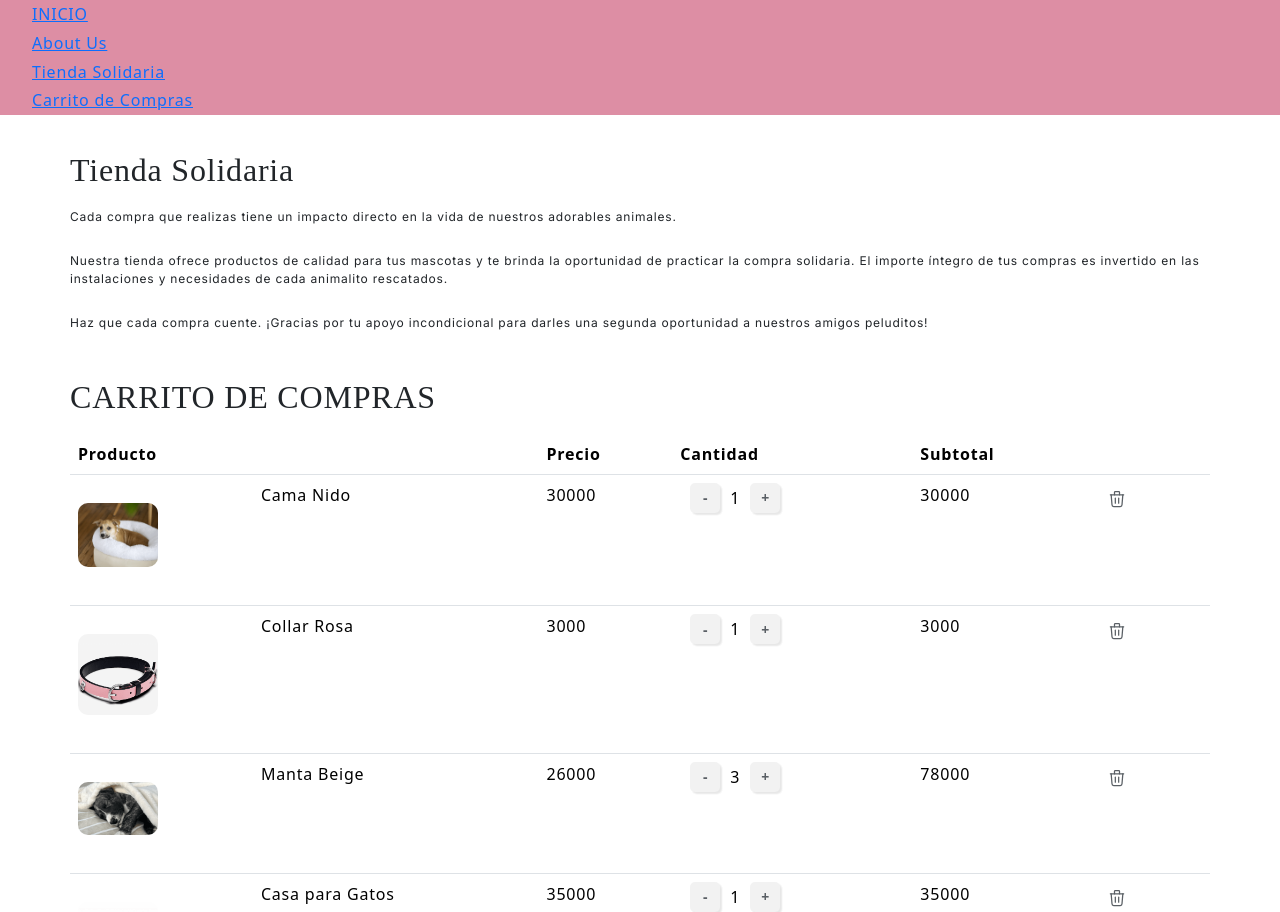
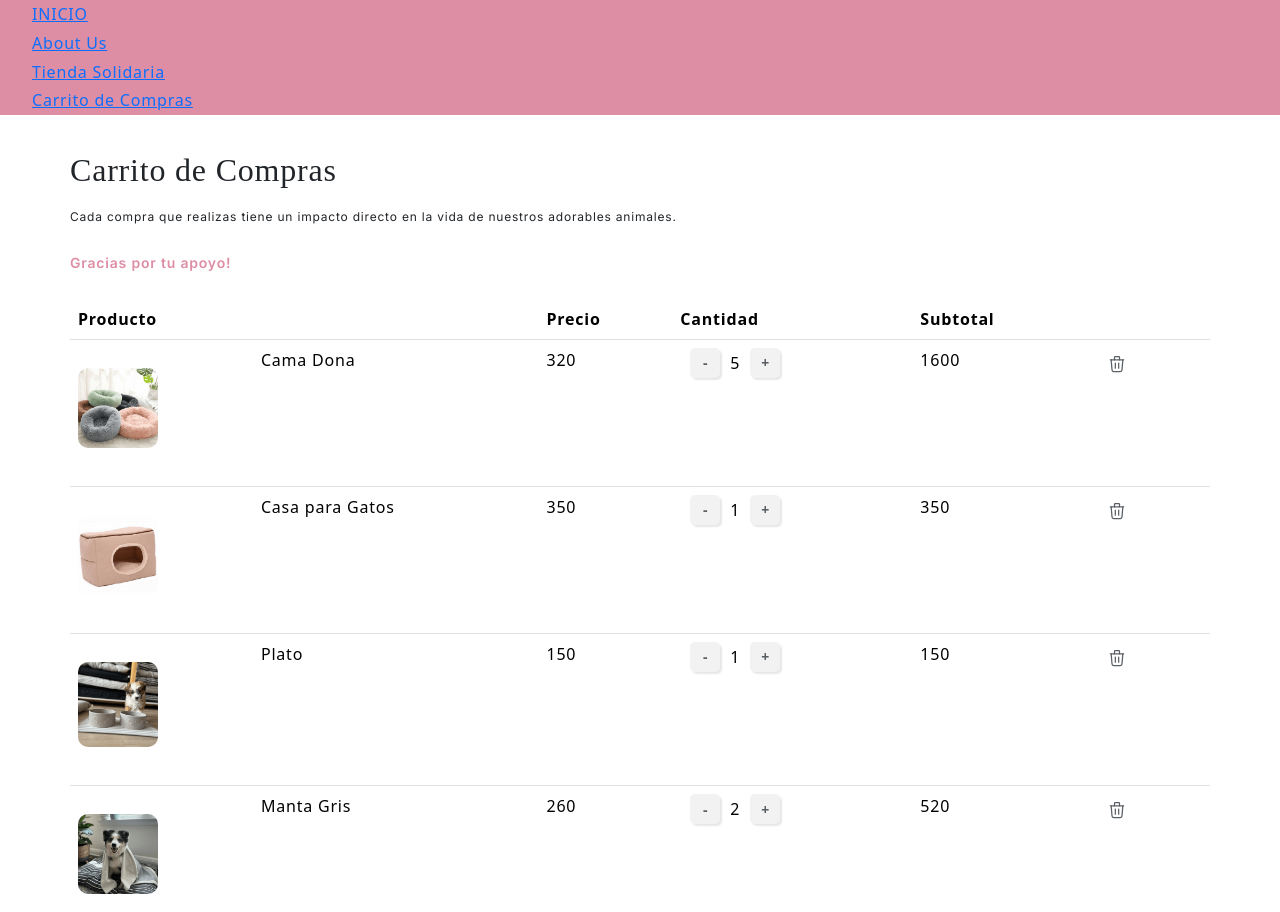
Before and after one commit to MikaVignoni/React_TP, a Next.js app: page /cart in a window 1280 px wide. Shown: the top 912 px of the page. Built offline with nearby package versions, Linux system fonts and the light colour scheme; data requests are answered from the project's data file; a web font is replaced by a local one.

Commit message:
ShoppingCart funcionalidad

```diff
--- a/src/assets/db.json
+++ b/src/assets/db.json
@@ -8,7 +8,7 @@
       ],
       "name": "Cama Nido",
       "description": "Rellena de vellón siliconado. \nApto lavarropas.\nTamaño: 50cm x 25cm",
-      "price": 30000
+      "price": 300
     },
     {
       "id": "1",
@@ -18,7 +18,7 @@
       ],
       "name": "Collar Rosa",
       "description": "Tamaño Mediano\nOpcion: Placa personalizada\n30-45cm x 2,5cm ancho.",
-      "price": 3000
+      "price": 30
     },
     {
       "id": "2",
@@ -28,7 +28,7 @@
       ],
       "name": "Manta Beige",
       "description": "Corderito sintético y gabardina.\nApto lavarropas.\n100cm x 80cm ",
-      "price": 26000
+      "price": 260
     },
     {
       "id": "3",
@@ -38,7 +38,7 @@
       ],
       "name": "Manta Gris",
       "description": "Corderito sintético y gabardina.\nApto lavarropas.\n100cm x 80cm",
-      "price": 26000
+      "price": 260
     },
     {
       "id": "6",
@@ -48,7 +48,7 @@
       ],
       "name": "Plato",
       "description": "Platos cerámicos con relieve.\nCada plato se vende por separado\nFáciles de limpiar.",
-      "price": 15000
+      "price": 150
     },
     {
       "id": "7",
@@ -58,7 +58,7 @@
       ],
       "name": "Cama Dona",
       "description": "Corderito sintético y gabardina. \nApto lavarropas.\nTamaño: 90cm x 35cm",
-      "price": 32000
+      "price": 320
     },
     {
       "id": "8",
@@ -68,42 +68,20 @@
       ],
       "name": "Casa para Gatos",
       "description": "Refugio suave para tu gato.\nExterior de gabardina.\nFondo antideslizante.",
-      "price": 35000
+      "price": 350
     }
   ],
   "cart": [
     {
-      "id": "0",
+      "id": "7",
       "img": [
-        "/img/Shopping/Cama_Nido_1.png",
-        "/img/Shopping/Cama_Nido_2.png"
+        "/img/Shopping/Cama_Dona_1.png",
+        "/img/Shopping/Cama_Dona_2.png"
       ],
-      "name": "Cama Nido",
-      "description": "Rellena de vellón siliconado. \nApto lavarropas.\nTamaño: 50cm x 25cm",
-      "price": 30000,
-      "qty": 1
-    },
-    {
-      "id": "1",
-      "img": [
-        "/img/Shopping/Collar_Rosa_1.png",
-        "/img/Shopping/Collar_Rosa_2.png"
-      ],
-      "name": "Collar Rosa",
-      "description": "Tamaño Mediano\nOpcion: Placa personalizada\n30-45cm x 2,5cm ancho.",
-      "price": 3000,
-      "qty": 1
-    },
-    {
-      "id": "2",
-      "img": [
-        "/img/Shopping/Manta_Beige_1.png",
-        "/img/Shopping/Manta_Beige_2.png"
-      ],
-      "name": "Manta Beige",
-      "description": "Corderito sintético y gabardina.\nApto lavarropas.\n100cm x 80cm ",
-      "price": 26000,
-      "qty": 3
+      "name": "Cama Dona",
+      "description": "Corderito sintético y gabardina. \nApto lavarropas.\nTamaño: 90cm x 35cm",
+      "price": 320,
+      "qty": 5
     },
     {
       "id": "8",
@@ -113,18 +91,7 @@
       ],
       "name": "Casa para Gatos",
       "description": "Refugio suave para tu gato.\nExterior de gabardina.\nFondo antideslizante.",
-      "price": 35000,
-      "qty": 1
-    },
-    {
-      "id": "7",
-      "img": [
-        "/img/Shopping/Cama_Dona_1.png",
-        "/img/Shopping/Cama_Dona_2.png"
-      ],
-      "name": "Cama Dona",
-      "description": "Corderito sintético y gabardina. \nApto lavarropas.\nTamaño: 90cm x 35cm",
-      "price": 32000,
+      "price": 350,
       "qty": 1
     },
     {
@@ -135,7 +102,7 @@
       ],
       "name": "Plato",
       "description": "Platos cerámicos con relieve.\nCada plato se vende por separado\nFáciles de limpiar.",
-      "price": 15000,
+      "price": 150,
       "qty": 1
     },
     {
@@ -146,8 +113,8 @@
       ],
       "name": "Manta Gris",
       "description": "Corderito sintético y gabardina.\nApto lavarropas.\n100cm x 80cm",
-      "price": 26000,
-      "qty": 1
+      "price": 260,
+      "qty": 2
     }
   ]
 }
--- a/src/components/CartItem.js
+++ b/src/components/CartItem.js
@@ -5,95 +5,49 @@ function CartItem(props) {
   const {item,DELETE_ITEM_IN_CART, ADD_ITEM_TO_CART, DELETE_ONE_ITEM_IN_CART} = props;
 
 
-    const handleAddOne = () => {
-      const isConfirmed = window.confirm(
-        product.collected
-          ? `You already have this card.
-          Do you want to buy it again?`
-          : `Do you want to buy this card?`
-      );
-
-      if (isConfirmed) { ADD_ITEM_TO_CART(product.id); }
-    };
+  const handleAddOne = () => ADD_ITEM_TO_CART(item.id);
 
   const handleDeleteOne = () => {
-      const isConfirmed = window.confirm(
-        product.collected
-          ? `You already have this card.
-          Do you want to buy it again?`
-          : `Do you want to buy this card?`
-      );
-
-      if (isConfirmed) { ADD_ITEM_TO_CART(product.id); }
+    if (parseInt(item.qty, 10) > 1) {
+      DELETE_ONE_ITEM_IN_CART(item.id);
+    } else {
+      const isConfirmed = window.confirm("Quieres eliminar el item del carrito?");
+      if (isConfirmed) { DELETE_ITEM_IN_CART(item.id); }
+    }
   };
 
   const handleDeleteAll = () => {
-      const isConfirmed = window.confirm(
-        product.collected
-          ? `You already have this card.
-          Do you want to buy it again?`
-          : `Do you want to buy this card?`
-      );
-
-      if (isConfirmed) { ADD_ITEM_TO_CART(product.id); }
+    const isConfirmed = window.confirm(  `Quieres eliminar el item del carrito?` );
+    if (isConfirmed) { DELETE_ITEM_IN_CART(item.id); }
   };
 
 
 
-    return (
-      <>
+  return ( <>
     <tr>
       <th scope="row">
         <img src={item.img[0]} alt={item.name} />
       </th>
+
       <td>{item.name}</td>
+
       <td>{item.price}</td>
+
       <td>
         <button onClick={handleDeleteOne}>-</button>
         {item.qty}
         <button onClick={handleAddOne}>+</button>
       </td>
+
       <td> {parseInt(item.price, 10)*parseInt(item.qty, 10)}</td>
+
       <td>
         <button onClick={handleDeleteAll} className="TrashIcon"><Trash/> </button>
       </td>
+
     </tr>
 
-
-
     <style jsx>{`
-            /* * * * * * *   CUSTOM PROPERTIES   * * * * * * */
-            .TrashIcon{
-              width: 45px;
-              height: 45px;
-              align-items: center;
-              justify-content: center;
-              transition: 0.1s box-shadow ease-in-out;
-              cursor: pointer;
-              font-weight: 600;
-
-              box-shadow: none;
-              border: none;
-
-              color: var(--colorTexto);
-              font-size: 14px;
-              width: 30px;
-              height: 30px;
-              margin: 0px 10px;
-              background: none;
-            }
-
-            .TrashIcon:active{
-              box-shadow: none;
-              opacity: 1;
-              font-size: 10px;
-              color: var(--colorTexto);
-            }
-
-            .TrashIcon:hover {
-              color: var(--colorPrincipal);
-            }
-
       figure {
         width: 250px;
         height: 440px;
@@ -124,7 +78,6 @@ function CartItem(props) {
         font-weight: 900;
         margin-bottom: 30px;
       }
-
 
       button{
         align-items: center;
@@ -158,6 +111,36 @@ function CartItem(props) {
         opacity: 1;
         font-size: 10px;
       }
+
+      .TrashIcon{
+        width: 45px;
+        height: 45px;
+        align-items: center;
+        justify-content: center;
+        transition: 0.1s box-shadow ease-in-out;
+        cursor: pointer;
+        font-weight: 600;
+
+        box-shadow: none;
+        border: none;
+
+        color: var(--colorTexto);
+        font-size: 14px;
+        width: 30px;
+        height: 30px;
+        margin: 0px 10px;
+        background: none;
+      }
+
+      .TrashIcon:active{
+        box-shadow: none;
+        opacity: 1;
+        font-size: 10px;
+        color: var(--colorTexto);
+      }
+
+      .TrashIcon:hover {color: var(--colorPrincipal); }
+
       /* Extra small devices (phones, 600px and down) */
       @media only screen and (max-width: 600px) {
 
@@ -196,8 +179,7 @@ function CartItem(props) {
       }
 
     `}</style>
-      </>
-    )
+  </> )
   }
 
   export default CartItem
--- a/src/components/CartList.js
+++ b/src/components/CartList.js
@@ -10,8 +10,6 @@ function Shopping() {
 
   return (
     <>
-
-      <h2>CARRITO DE COMPRAS</h2>
       <div >
         <table className="table">
         <thead>
@@ -26,12 +24,11 @@ function Shopping() {
         </thead>
         <tbody>
             {cart.map( (item, index) =>
-              <CartItem key={index} item={item} DELETE_ITEM_IN_CART={DELETE_ITEM_IN_CART} ADD_ITEM_TO_CART={ADD_ITEM_TO_CART} />
+              <CartItem key={index} item={item} DELETE_ITEM_IN_CART={DELETE_ITEM_IN_CART} ADD_ITEM_TO_CART={ADD_ITEM_TO_CART} DELETE_ONE_ITEM_IN_CART={DELETE_ONE_ITEM_IN_CART} />
             )}
 
         </tbody>
         </table>
-        {/* )} */}
       </div>
 
 
--- a/src/components/NavBar.js
+++ b/src/components/NavBar.js
@@ -5,7 +5,6 @@ const NavBar = () => {
   return ( <>
     <nav>
       <ul>
-
         <li>
           <Link href="/" legacyBehavior>
             <a>  INICIO </a>
--- a/src/components/Shopping.js
+++ b/src/components/Shopping.js
@@ -15,7 +15,6 @@ function Shopping() {
         }
       </div>
 
-
       <style jsx>{`
         .cards_container {
           display: flex;
@@ -24,7 +23,6 @@ function Shopping() {
           align-items: center;
           flex-wrap: wrap;
         }
-
       `}</style>
     </>
   )
--- a/src/context/ShoppingContextProvider.js
+++ b/src/context/ShoppingContextProvider.js
@@ -105,7 +105,7 @@ const ShoppingContextProvider = (props) => {
     const itemToDelete = db.cart.find(item => item.id === idSelected)
     if (!itemToDelete) { console.log("Error - Card Selected Doesn't Exist")}
     else {
-      id = itemToDelete.id;
+      let id = itemToDelete.id;
 
       const OPTIONS = {
         method: "DELETE",
--- a/src/pages/cart.js
+++ b/src/pages/cart.js
@@ -9,11 +9,10 @@ export default function Cart() {
 
       <ShoppingContextProvider>
 
-        <h2>Tienda Solidaria</h2>
+        <h2>Carrito de Compras</h2>
 
         <p>Cada compra que realizas tiene un impacto directo en la vida de nuestros adorables animales.</p>
-        <p>Nuestra tienda ofrece productos de calidad para tus mascotas y te brinda la oportunidad de practicar la compra solidaria. El importe íntegro de tus compras es invertido en las instalaciones y necesidades de cada animalito rescatados.</p>
-        <p>Haz que cada compra cuente. ¡Gracias por tu apoyo incondicional para darles una segunda oportunidad a nuestros amigos peluditos! </p>
+        <p><span>Gracias por tu apoyo! </span> </p>
 
         <CartList />
 
@@ -23,6 +22,11 @@ export default function Cart() {
     </Layout>
 
     <style jsx> {`
+      span{
+        color: var(--colorPrincipal);
+        font-weight: 600;
+        font-size: 14px;
+      }
     `} </style>
 
   </>
```
Also changed, not shown: src/components/Card.js (+5 -5 lines), 1 other file (tests, documents, lock files or other folders). Lines whose indentation alone changed are shown as unchanged.
